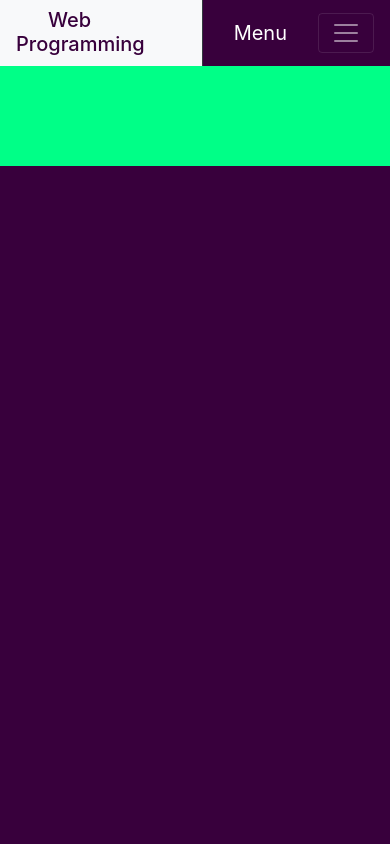
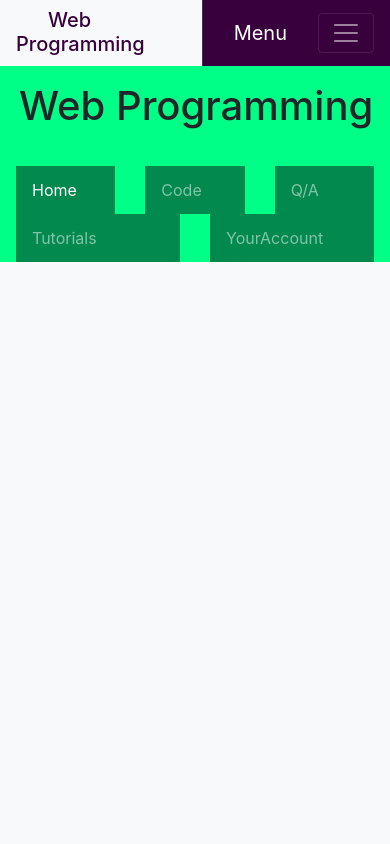
Before and after one commit to ASingh369/webprogramming, a plain HTML site: page index.html in a window 390 px wide. Shown: the top 844 px of the page. Drawn offline with nearby package versions, Linux system fonts and the light colour scheme.

Commit message:
second non-responsive nav

```diff
--- a/index.html
+++ b/index.html
@@ -23,11 +23,6 @@
                 class="img-fluid ml-0 ml-md-1 ml-lg-4 ml-xl-5"
                 alt="Logo"
               />
-              <!--
-                <h2 class="d-block my-2 d-md-none text-primary1 ml-2">
-                  Web Programming
-                </h2>
-              -->
               <h5 class="d-md-none mb-0 ml-5 text-primary1 mt-2 p-0">Web</h5>
               <h5 class="d-md-none mb-0 ml-3 text-primary1 p-0">Programming</h5>
             </div>
@@ -53,7 +48,7 @@
             </div>
             <div class="float-md-none float-right">
               <nav
-                class="navbar navbar-expand-md navbar-dark bg-primary1 border-left border-dark"
+                class="navbar sticky-top navbar-expand-md navbar-dark bg-primary1 border-left border-dark"
               >
                 <div class="container">
                   <a href="" class="navbar-brand d-md-none">Menu</a>
@@ -99,8 +94,47 @@
       </div>
     </header>
 
-    <div style="height: 100px; background-color: #00FF87;"></div>
-    <div class="bg-primary1" style="height: 1000px;"></div>
+    <div class="pb-1 bg-primary2">
+      <div class="container py-3 ml-1 ml-md-2 ml-lg-3 ml-xl-4">
+        <h1 class="display-5 ">Web Programming</h1>
+      </div>
+    </div>
+
+    <nav class="navbar navbar-expand sticky-top navbar-dark bg-primary2 pb-0 ">
+      <div class="container">
+        <ul class="navbar-nav mt-0">
+          <div class="row">
+            <div class="col">
+              <li class="nav-item bg-primary3 py-1 px-2">
+                <a href="#" class="nav-link active">Home</a>
+              </li>
+            </div>
+            <div class="col">
+              <li class="nav-item bg-primary3 py-1 px-2">
+                <a href="#" class="nav-link">Code</a>
+              </li>
+            </div>
+            <div class="col">
+              <li class="nav-item bg-primary3 py-1 px-2">
+                <a href="#" class="nav-link">Q/A</a>
+              </li>
+            </div>
+            <div class="col">
+              <li class="nav-item bg-primary3 py-1 px-2">
+                <a href="#" class="nav-link">Tutorials</a>
+              </li>
+            </div>
+            <div class="col">
+              <li class="nav-item bg-primary3 py-1 px-2">
+                <a href="#" class="nav-link">YourAccount</a>
+              </li>
+            </div>
+          </div>
+        </ul>
+      </div>
+    </nav>
+
+    <div class="bg-light" style="height: 1000px;"></div>
 
     <script
       src="https://code.jquery.com/jquery-3.3.1.slim.min.js"
--- a/styles/styles.css
+++ b/styles/styles.css
@@ -1,5 +1,8 @@
 .bg-primary1 {
   background-color: #38003c;
+}
+.bg-primary3 {
+  background-color: #02894e;
 }
 .bg-primary2 {
   background-color: #00ff87;
```
